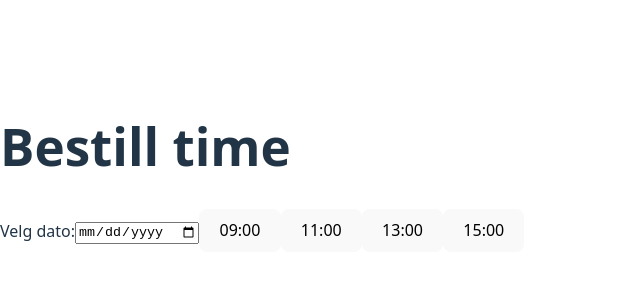
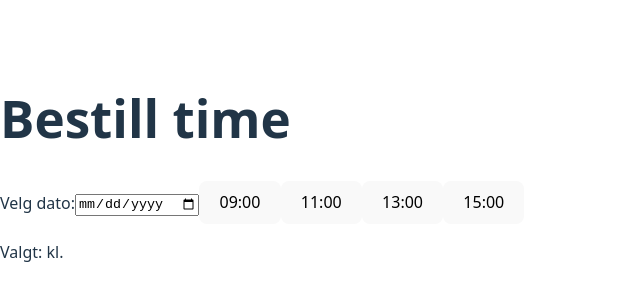
Before and after one commit to showzky/booking-page, a React (Vite) app in the folder booking-page/: page / in a window 1280 px wide. Shown: the part 232-532 px from the top of the page, without its empty margins (0-640 px from the left). Built offline with nearby package versions, Linux system fonts and the light colour scheme.

Commit message:
working date and time selection logic

```diff
--- a/booking-page/src/App.tsx
+++ b/booking-page/src/App.tsx
@@ -2,6 +2,7 @@ import styles from './App.module.css';
 import { useState } from 'react';
 function App() {
   const [dato, setDato] = useState('');
+  const [selectedTime, setSelectedTime] = useState('');
   const availableTimes = ["09:00", "11:00", "13:00", "15:00"];
   return (
     <div className={styles.App}>
@@ -10,8 +11,15 @@ function App() {
       <label>Velg dato:</label>
       <input type="date" value={dato} onChange={(e) => setDato(e.target.value)}/>
       {availableTimes.map((time) =>
-        <button key={time} className={styles.timeButton}>{time}</button>
+
+        <button key={time}
+         className={styles.timeButton}
+         onClick={() => setSelectedTime(time)}>
+
+          {time}
+        </button>
       )}
+      <p>Valgt: {dato} kl. {selectedTime}</p>
     </div>
   )
 }
```
